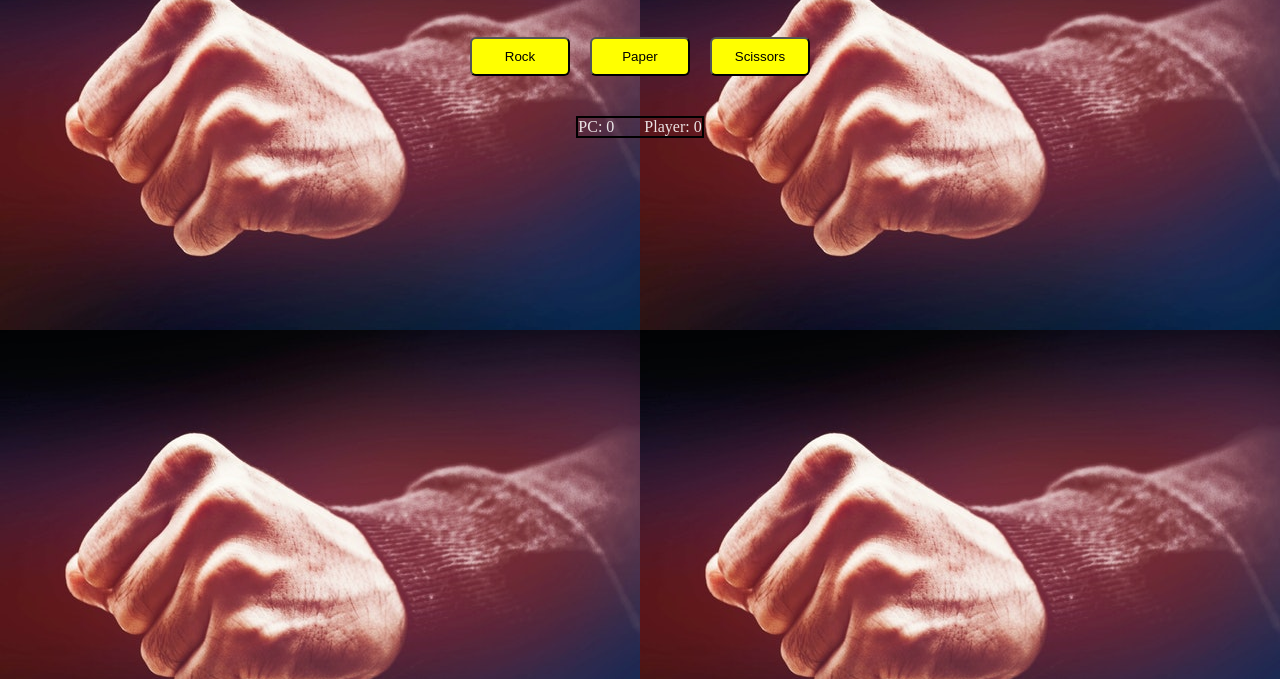
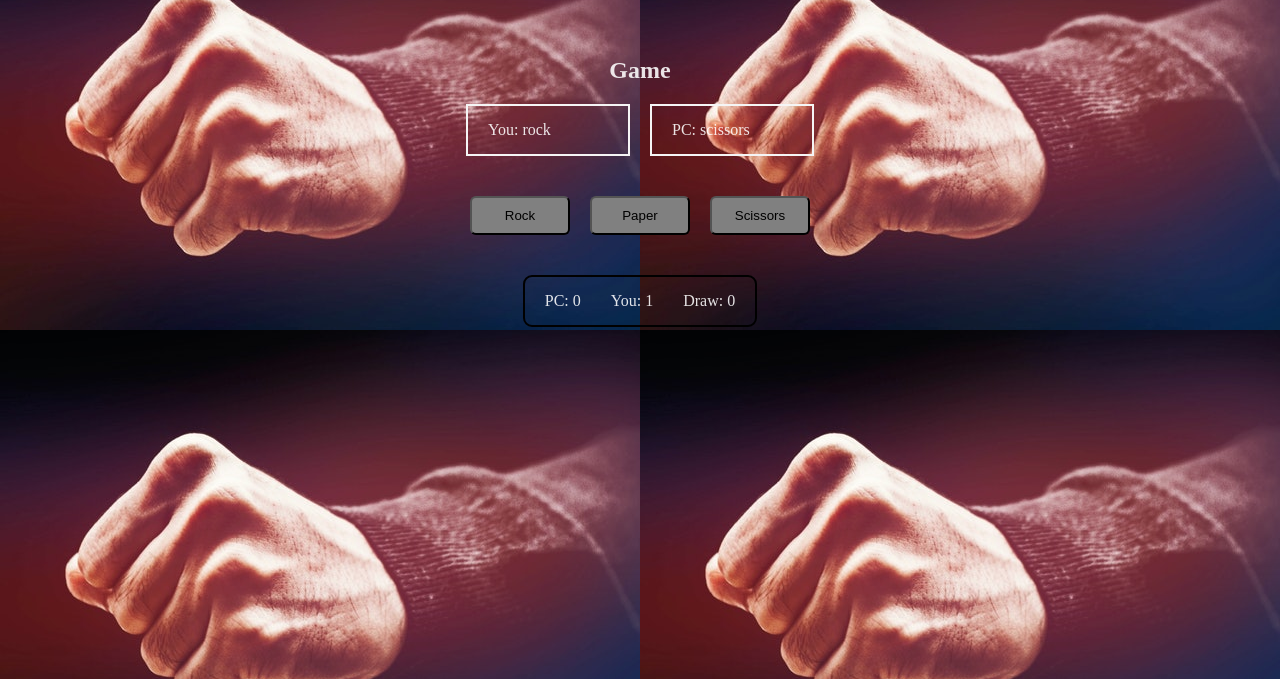
Before and after one commit to Gilnior/rock-paper-scissors, a plain HTML site: page index.html in a window 1280 px wide. Both pictures are taken after a click on the button "Rock". Shown: the part 121-800 px from the top of the page. Drawn offline with Linux system fonts and the light colour scheme.

Commit message:
build the most essential game logic on html

```diff
--- a/index.html
+++ b/index.html
@@ -6,12 +6,19 @@
     <meta name="viewport" content="width=device-width, initial-scale=1.0">
     <title>Rock Paper Scissors</title>
     <link rel="stylesheet" href="style.css">
-    <script src="script.js"></script>
+    <script src="script.js" defer></script>
 </head>
 <body style='background-image: url("images/rock.jpg");'>
     <header>
         <h1>Rock Paper Scissors</h1>
     </header>
+    <div id="game">
+        <h2>Game</h2>
+        <div id="current-game">
+            <div class="current">You: <span id="current-player"></span></div>
+            <div class="current">PC: <span id="current-pc"></span></div>
+        </div>
+    </div>
     <div class="buttons">
         <button id="rock">Rock</button>
         <button id="paper">Paper</button>
@@ -19,7 +26,8 @@
     </div>
     <div id="results">
         <div id="pc-result">PC: <span id="pc">0</span></div>
-        <div id="player-result">Player: <span id="player">0</span></div>
+        <div id="player-result">You: <span id="player">0</span></div>
+        <div id="draw-result">Draw: <span id="draw">0</span></div>
     </div>
 </body>
 </html>
--- a/script.js
+++ b/script.js
@@ -14,28 +14,41 @@ function round (player) {
 
     const computer = computer_play()
 
-    console.log(`You: ${player}\nComputer: ${computer}`)
+    updateGame(player,computer);
 
     return check_victory(player, computer);
 
   }
 
-  function check_victory(player, computer) {
+function check_victory(player, computer) {
     if (player == computer) {
-        console.log(`Draw, both played ${player}`)
-        return "d"
+        console.log(`Draw, both played ${player}`);
+        updateResult("draw");
     } else if (
         player == POSSIBLE[0] && computer == POSSIBLE[2] ||
         player == POSSIBLE[1] && computer == POSSIBLE[0] ||
         player == POSSIBLE[2] && computer == POSSIBLE[1]
         ) {
-        console.log("You win")
-        return 'w'
+        console.log("You win");
+        updateResult('player');
     } else {
-        console.log("You lose")
-        return 'l'
+        console.log("You lose");
+        updateResult('pc');
     }
   }
+
+function updateResult(result){
+    const score = document.querySelector(`#results #${result}`);
+    score.textContent = parseInt(score.textContent) + 1;
+}
+
+function updateGame(player, pc) {
+    const playerCurrent = document.querySelector("#current-player");
+    const pcCurrent = document.querySelector("#current-pc");
+
+    playerCurrent.textContent = player;
+    pcCurrent.textContent = pc;
+}
 
 function game(rounds=5) {
     let results = [];
--- a/style.css
+++ b/style.css
@@ -14,14 +14,33 @@ body {
 }
 
 .buttons button {
-    background-color: yellow;
+    background-color: gray;
     border-radius: 6px;
     padding: 10px;
     width: 100px;
+}
+
+#game h2 {
+    text-align: center;
+}
+
+#current-game {
+    display: flex;
+    gap: 20px;
+    justify-content: center;
+    align-content: center;
+}
+
+.current {
+    border: 2px solid whitesmoke;
+    width: 120px;
+    padding: 15px 20px;
 }
 
 #results {
     display: flex;
     gap: 30px;
     border: 2px solid black;
+    border-radius: 9px;
+    padding: 15px 20px;
 }
```
